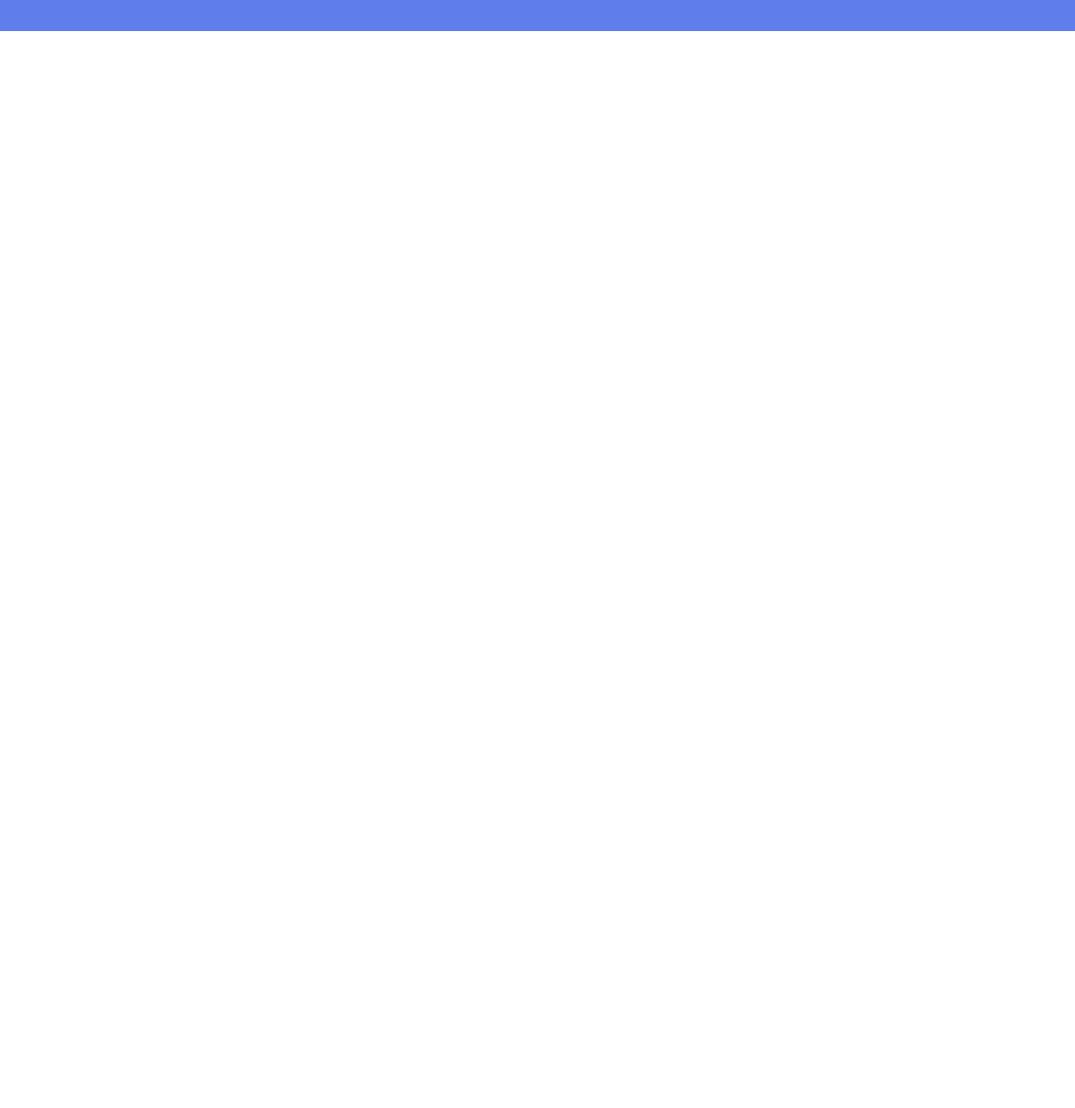
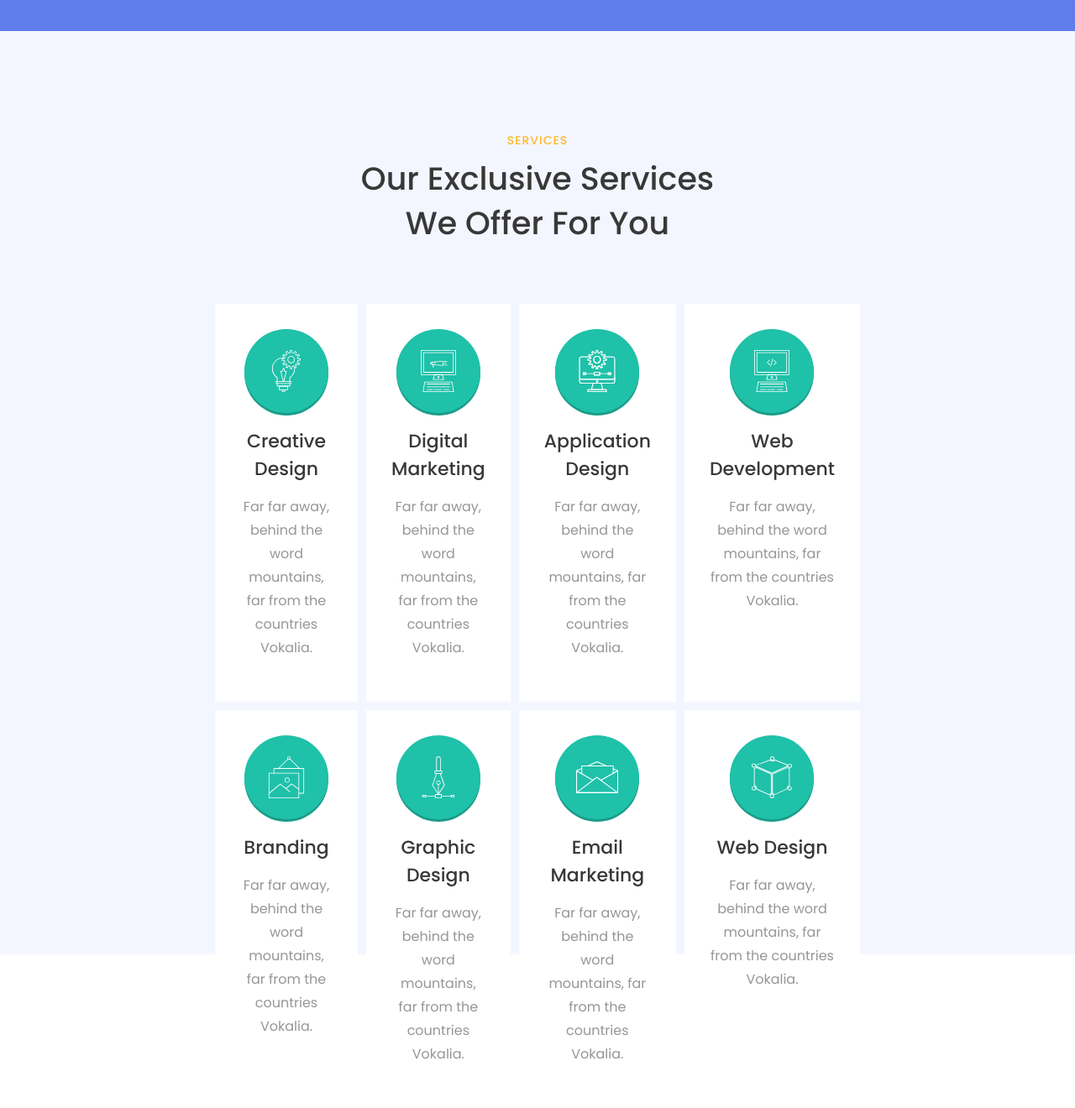
Before and after one commit to HabibullaSonet/Netart-Agency-Website, a plain HTML site: page index.html in a window 1280 px wide. Shown: the part 1993-3313 px from the top of the page at 84% size. Before the commit the page ends 2030 px from the top, so only its background shows below. Drawn offline with Linux system fonts and the light colour scheme; grey boxes are pictures that could not be loaded.

Commit message:
Service Section

```diff
--- a/index.html
+++ b/index.html
@@ -80,12 +80,19 @@
             <div class="details">
                 <h5>About us</h5>
                 <h2>We Design, Build Brands & Digital Projects</h2>
-                <p>Far far away, behind the word mountains, far from the countries Vokalia and Consonantia, there live the blind texts. Separated they live in Bookmarksgrove right at the coast of the Semantics, a large language ocean.</p>
-                <p>A small river named Duden flows by their place and supplies it with the necessary regelialia. It is a paradisematic country, in which roasted parts of sentences fly into your mouth.</p>
+                <p>Far far away, behind the word mountains, far from the countries Vokalia and Consonantia, there live
+                    the blind texts. Separated they live in Bookmarksgrove right at the coast of the Semantics, a large
+                    language ocean.</p>
+                <p>A small river named Duden flows by their place and supplies it with the necessary regelialia. It is a
+                    paradisematic country, in which roasted parts of sentences fly into your mouth.</p>
                 <button class="btn about-btn">Learn more</button>
             </div>
         </div>
     </section>
+
+    <!-- ============= -->
+    <!-- PROJECT COUNT -->
+    <!-- ============= -->
 
     <section class="projects-count">
         <div class="overlay"></div>
@@ -111,6 +118,73 @@
         </div>
     </section>
 
+    <!-- =============== -->
+    <!-- SERVICE SECTION -->
+    <!-- =============== -->
+
+    <section class="container service">
+        <h5>SERVICES</h5>
+        <h2>Our Exclusive Services<br>We Offer For You</h2>
+        <div class="all-services">
+            <div class="small-section">
+                <div class="icon-box">
+                    <img src="img/Icons/service/1.svg">
+                </div>
+                <h4>Creative Design</h4>
+                <p>Far far away, behind the word mountains, far from the countries Vokalia.</p>
+            </div>
+            <div class="small-section">
+                <div class="icon-box">
+                    <img src="img/Icons/service/2.svg">
+                </div>
+                <h4>Digital Marketing</h4>
+                <p>Far far away, behind the word mountains, far from the countries Vokalia.</p>
+            </div>
+            <div class="small-section">
+                <div class="icon-box">
+                    <img src="img/Icons/service/3.svg">
+                </div>
+                <h4>Application Design</h4>
+                <p>Far far away, behind the word mountains, far from the countries Vokalia.</p>
+            </div>
+            <div class="small-section">
+                <div class="icon-box">
+                    <img src="img/Icons/service/4.svg">
+                </div>
+                <h4>Web Development</h4>
+                <p>Far far away, behind the word mountains, far from the countries Vokalia.</p>
+            </div>
+            <div class="small-section">
+                <div class="icon-box">
+                    <img src="img/Icons/service/5.svg">
+                </div>
+                <h4>Branding</h4>
+                <p>Far far away, behind the word mountains, far from the countries Vokalia.</p>
+            </div>
+            <div class="small-section">
+                <div class="icon-box">
+                    <img src="img/Icons/service/6.svg">
+                </div>
+                <h4>Graphic Design</h4>
+                <p>Far far away, behind the word mountains, far from the countries Vokalia.</p>
+            </div>
+            <div class="small-section">
+                <div class="icon-box">
+                    <img src="img/Icons/service/7.svg">
+                </div>
+                <h4>Email Marketing</h4>
+                <p>Far far away, behind the word mountains, far from the countries Vokalia.</p>
+            </div>
+            <div class="small-section">
+                <div class="icon-box">
+                    <img src="img/Icons/service/8.svg">
+                </div>
+                <h4>Web Design</h4>
+                <p>Far far away, behind the word mountains, far from the countries Vokalia.</p>
+            </div>
+
+        </div>
+    </section>
 
 
 </body>
--- a/style.css
+++ b/style.css
@@ -28,6 +28,7 @@ Reusable Elements
 p{
     font-size: 16px;
     line-height: 28px;
+    color: #969696;
 }
 h1{
     font-size: 45px;
@@ -42,6 +43,12 @@ h2{
 h3{
     font-size: 20px;
     font-weight: 500;
+
+}
+h4{
+    font-size: 22px;
+    font-weight: 500;
+    color: #383838;
 }
 h5{
     font-size: 14px;
@@ -221,7 +228,6 @@ Project Count Section
     background-image: url('img/project-count.jpg');
     background-position: center;
     position: relative;
-
 }
 .overlay{
     position: absolute;
@@ -254,3 +260,65 @@ Project Count Section
 .projects-count .container{
     padding-top: 80px;
 }
+
+/*=============
+Service Section
+=============*/
+
+.service{
+    height: 1100px;
+    width: 100%;
+    position: relative;
+    text-align: center;
+    background-color: #F4F6FF;
+}
+.service h5{
+    padding-top: 120px;
+    padding-bottom: 8px;
+}
+.service h2{
+    color: #383838;
+    padding-bottom: 70px;
+}
+.all-services{
+    display: grid;
+    grid-template-columns: 1fr 1fr 1fr 1fr;
+    grid-gap: 10px;
+    grid-template-rows: 1fr 1fr;
+    justify-items: center;
+}
+.all-services .small-section{
+    align-items: center;
+    justify-items: center;
+    background-color: #fff;
+    padding: 20px 30px 50px;
+}
+.all-services small-section:nth-child(4){
+    margin-right: 0;
+}
+.all-services div h4{
+    padding-bottom: 15px;
+}
+.icon-box{
+    display: inline-block;
+    height: 100px;
+    width: 100px;
+    background-color: rgb(31, 193, 169);
+    border-radius: 50%;
+    margin-top: 10px;
+    margin-bottom: 10px;
+    box-shadow: 0 3px rgb(26, 156, 137);
+}
+.icon-box:hover{
+    background-color: #5579FA;
+    box-shadow: 0 5px #3654c2;
+    transition: 0.2s;
+}
+.icon-box img{
+    display: block;
+    left: 0;
+    top: 0;
+    transform: translate(50%, 50%);
+    height: 50px;
+    width: 50px;
+}
```
Also changed, not shown: img/Icons/offer/1.svg (added), img/Icons/offer/2.svg (added), img/Icons/offer/3.svg (added), img/Icons/offer/4.svg (added), img/Icons/service/1.svg (added), img/Icons/service/2.svg (added), img/Icons/service/3.svg (added), img/Icons/service/4.svg (added), img/Icons/service/5.svg (added), img/Icons/service/6.svg (added), img/Icons/service/7.svg (added), img/Icons/service/8.svg (added).
